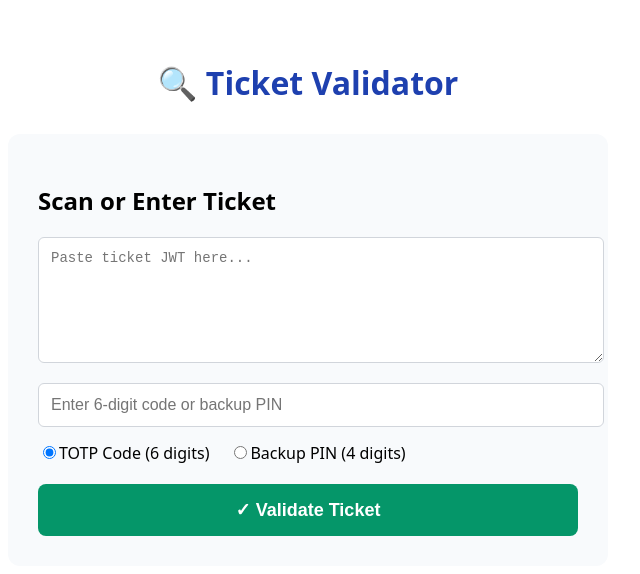
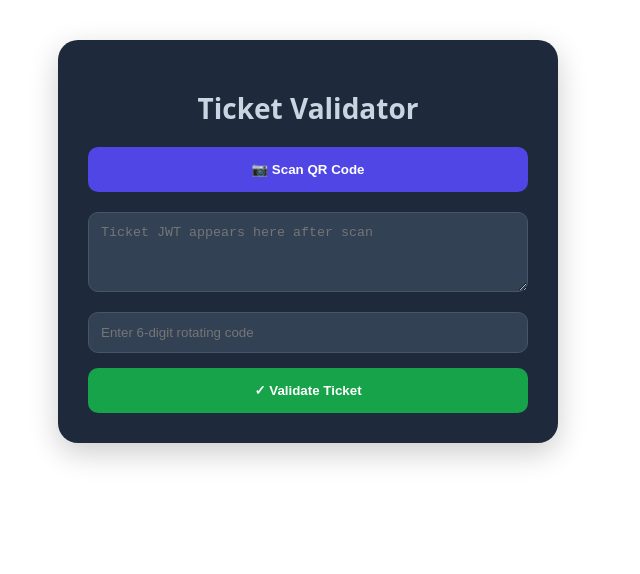
Before and after one commit to 2315431/dynamic-event-pass, a React (Vite) app: page /validator in a window 1280 px wide. Shown: the top 574 px of the page, without its empty margins (332-972 px from the left). Built offline with nearby package versions, Linux system fonts and the light colour scheme.

Commit message:
Final Upgrade: Add QR code scanner to validator

```diff
--- a/package.json
+++ b/package.json
@@ -11,9 +11,11 @@
   "dependencies": {
     "@supabase/supabase-js": "^2.38.4",
     "bcryptjs": "^2.4.3",
+    "html5-qrcode": "^2.3.8",
     "jsonwebtoken": "^9.0.2",
     "jwt-decode": "^4.0.0",
     "otplib": "^12.0.1",
+    "qrcode.react": "^3.1.0",
     "react": "^18.2.0",
     "react-dom": "^18.2.0",
     "react-router-dom": "^6.16.0"
--- a/src/pages/Ticket.jsx
+++ b/src/pages/Ticket.jsx
@@ -1,9 +1,12 @@
 import React, { useState, useEffect } from 'react';
 import { authenticator } from 'otplib';
 import { jwtDecode } from 'jwt-decode';
+import QRCode from 'qrcode.react'; // <-- Import the QR code generator
 
+// (Static styles remain the same)
 const staticStyles = {
   container: { maxWidth: '400px', margin: '40px auto', fontFamily: 'system-ui, sans-serif', padding: '0 20px' },
+  qrContainer: { backgroundColor: 'white', padding: '20px', borderRadius: '15px', marginBottom: '25px' },
   header: { fontSize: '24px', fontWeight: 'bold', marginBottom: '5px' },
   subheader: { fontSize: '16px', opacity: 0.9, marginBottom: '30px' },
   codeSection: { backgroundColor: 'rgba(255,255,255,0.2)', borderRadius: '15px', padding: '25px', marginBottom: '25px' },
@@ -11,25 +14,26 @@ const staticStyles = {
   timer: { fontSize: '14px', opacity: 0.8 },
   details: { textAlign: 'left', fontSize: '14px', lineHeight: '1.6' },
   detailRow: { display: 'flex', justifyContent: 'space-between', marginBottom: '8px', borderBottom: '1px solid rgba(255,255,255,0.2)', paddingBottom: '5px' },
-  backup: { marginTop: '30px', padding: '15px', backgroundColor: 'rgba(255,255,255,0.1)', borderRadius: '10px', fontSize: '12px' },
   message: { textAlign: 'center', padding: '40px', backgroundColor: '#334155', color: 'white', borderRadius: '20px' }
 };
 
 function Ticket() {
   const [ticketData, setTicketData] = useState(null);
+  const [ticketJWT, setTicketJWT] = useState('');
   const [currentCode, setCurrentCode] = useState('');
   const [timeRemaining, setTimeRemaining] = useState(0);
   const [error, setError] = useState('');
 
   useEffect(() => {
     const urlParams = new URLSearchParams(window.location.search);
-    const ticketJWT = urlParams.get('tk');
-    if (!ticketJWT) {
+    const jwtFromUrl = urlParams.get('tk');
+    if (!jwtFromUrl) {
       setError('No ticket found in URL.');
       return;
     }
     try {
-      const payload = jwtDecode(ticketJWT);
+      setTicketJWT(jwtFromUrl); // <-- Store the raw JWT for the QR code
+      const payload = jwtDecode(jwtFromUrl);
       setTicketData(payload);
       const generateCode = (secret) => {
         const code = authenticator.generate(secret);
@@ -41,23 +45,17 @@ function Ticket() {
       const interval = setInterval(() => generateCode(payload.totpSecret), 1000);
       return () => clearInterval(interval);
     } catch (err) {
-      console.error("Decoding failed:", err);
       setError('Invalid ticket format.');
     }
   }, []);
 
-  if (error) {
-    return <div style={staticStyles.container}><div style={staticStyles.message}>❌ {error}</div></div>;
-  }
-  if (!ticketData) {
-    return <div style={staticStyles.container}><div style={staticStyles.message}>Loading ticket...</div></div>;
-  }
+  if (error) return <div style={staticStyles.container}><div style={staticStyles.message}>❌ {error}</div></div>;
+  if (!ticketData) return <div style={staticStyles.container}><div style={staticStyles.message}>Loading ticket...</div></div>;
 
   const dynamicTicketStyle = {
     background: `linear-gradient(135deg, ${ticketData.brandingData?.backgroundColor || '#1e40af'}, #3b82f6)`,
     color: ticketData.brandingData?.primaryColor || 'white',
     borderRadius: '20px', padding: '30px', textAlign: 'center', boxShadow: '0 20px 40px rgba(0,0,0,0.1)',
-    position: 'relative', overflow: 'hidden'
   };
 
   return (
@@ -65,17 +63,21 @@ function Ticket() {
       <div style={dynamicTicketStyle}>
         <div style={staticStyles.header}>{ticketData.eventName}</div>
         <div style={staticStyles.subheader}>{ticketData.buyerName}</div>
+
+        {/* THIS IS THE NEW QR CODE SECTION */}
+        <div style={staticStyles.qrContainer}>
+            <QRCode value={ticketJWT} size={256} style={{ margin: '0 auto' }} />
+        </div>
+
         <div style={staticStyles.codeSection}>
           <div style={staticStyles.code}>{currentCode}</div>
           <div style={staticStyles.timer}>Refreshes in {timeRemaining}s</div>
         </div>
+
         <div style={staticStyles.details}>
           <div style={staticStyles.detailRow}><span>Ticket ID:</span><span>{ticketData.ticketId}</span></div>
-          <div style={staticStyles.detailRow}><span>Category:</span><span>{ticketData.category}</span></div>
           <div style={staticStyles.detailRow}><span>Seat:</span><span>{ticketData.seatInfo}</span></div>
-          <div style={staticStyles.detailRow}><span>Valid Until:</span><span>{new Date(ticketData.validTo).toLocaleDateString()}</span></div>
         </div>
-        <div style={staticStyles.backup}><strong>Works Offline!</strong><br/>This code updates automatically without internet.</div>
       </div>
     </div>
   );
--- a/src/pages/Validator.jsx
+++ b/src/pages/Validator.jsx
@@ -1,212 +1,123 @@
-import React, { useState } from 'react'
+import React, { useState, useEffect, useRef } from 'react';
+import { Html5QrcodeScanner } from 'html5-qrcode';
+
+// Styles for the modern validator UI
+const styles = {
+    container: { maxWidth: '500px', margin: '40px auto', fontFamily: 'system-ui, sans-serif', padding: '0 20px' },
+    card: { backgroundColor: '#1e293b', padding: '30px', borderRadius: '20px', boxShadow: '0 10px 30px rgba(0,0,0,0.2)', color: 'white' },
+    title: { fontSize: '28px', fontWeight: 'bold', color: '#cbd5e1', textAlign: 'center', marginBottom: '20px' },
+    input: { width: '100%', boxSizing: 'border-box', backgroundColor: '#334155', border: '1px solid #475569', color: 'white', padding: '12px', borderRadius: '10px', marginBottom: '15px' },
+    button: { width: '100%', backgroundColor: '#16a34a', color: 'white', fontWeight: 'bold', padding: '15px', borderRadius: '10px', border: 'none', cursor: 'pointer', transition: 'background-color 0.2s' },
+    scanButton: { width: '100%', backgroundColor: '#4f46e5', color: 'white', fontWeight: 'bold', padding: '15px', borderRadius: '10px', border: 'none', cursor: 'pointer', marginBottom: '20px', transition: 'background-color 0.2s' },
+    scanner: { border: '2px solid #4f46e5', borderRadius: '10px', overflow: 'hidden', marginBottom: '20px', padding: '10px' },
+    result: { marginTop: '20px', padding: '20px', borderRadius: '10px' },
+    success: { backgroundColor: '#14532d', color: '#a7f3d0' },
+    error: { backgroundColor: '#7f1d1d', color: '#fca5a5' },
+};
 
 function Validator() {
   const [ticketJWT, setTicketJWT] = useState('');
   const [code, setCode] = useState('');
-  const [codeType, setCodeType] = useState('totp');
-  const [isValidating, setIsValidating] = useState(false);
   const [result, setResult] = useState(null);
+  const [isScanning, setIsScanning] = useState(false);
+  const scannerRef = useRef(null); // Ref to hold the scanner instance
 
-  const validateTicket = async () => {
-    if (!ticketJWT.trim() || !code.trim()) {
-      setResult({ success: false, error: 'Please enter both ticket and code' });
-      return;
+  // This effect handles the camera scanner
+  useEffect(() => {
+    if (isScanning) {
+      // If a scanner instance doesn't exist, create one
+      if (!scannerRef.current) {
+        const scanner = new Html5QrcodeScanner(
+          'qr-reader',
+          { fps: 10, qrbox: { width: 250, height: 250 } },
+          false
+        );
+
+        const onScanSuccess = (decodedText) => {
+          setTicketJWT(decodedText);
+          setIsScanning(false);
+        };
+
+        const onScanError = (error) => {
+          // You can add error handling here if you wish
+          // console.warn(`QR scan error: ${error}`);
+        };
+
+        scanner.render(onScanSuccess, onScanError);
+        scannerRef.current = scanner; // Store the instance
+      }
+    } else {
+      // If scanning is stopped, clear the scanner
+      if (scannerRef.current) {
+        scannerRef.current.clear().catch(error => {
+          console.error("Failed to clear scanner.", error);
+        });
+        scannerRef.current = null;
+      }
     }
 
-    setIsValidating(true);
+    // Cleanup function to clear the scanner when the component unmounts
+    return () => {
+      if (scannerRef.current) {
+        scannerRef.current.clear();
+      }
+    };
+  }, [isScanning]);
 
+  const handleValidate = async () => {
+    setResult(null);
     try {
       const response = await fetch('/.netlify/functions/validate-ticket', {
         method: 'POST',
         headers: { 'Content-Type': 'application/json' },
-        body: JSON.stringify({
-          ticketJWT: ticketJWT.trim(),
-          code: code.trim(),
-          codeType,
-          validatorDevice: 'Web Validator Demo'
-        })
+        body: JSON.stringify({ ticketJWT, code }),
       });
-
       const data = await response.json();
       setResult(data);
-
-      if (data.success) {
-        // Clear form on success
-        setTicketJWT('');
-        setCode('');
-      }
-    } catch (error) {
-      console.error('Validation error:', error);
-      setResult({ success: false, error: 'Network error' });
-    } finally {
-      setIsValidating(false);
-    }
-  };
-
-  const styles = {
-    container: {
-      maxWidth: '600px',
-      margin: '20px auto',
-      padding: '20px',
-      fontFamily: 'system-ui, sans-serif'
-    },
-    header: {
-      textAlign: 'center',
-      color: '#1e40af',
-      marginBottom: '30px'
-    },
-    scanner: {
-      backgroundColor: '#f8fafc',
-      padding: '30px',
-      borderRadius: '12px',
-      marginBottom: '20px'
-    },
-    input: {
-      width: '100%',
-      padding: '12px',
-      marginBottom: '15px',
-      border: '1px solid #d1d5db',
-      borderRadius: '6px',
-      fontSize: '16px'
-    },
-    textarea: {
-      width: '100%',
-      padding: '12px',
-      marginBottom: '15px',
-      border: '1px solid #d1d5db',
-      borderRadius: '6px',
-      fontSize: '14px',
-      fontFamily: 'monospace',
-      minHeight: '100px',
-      resize: 'vertical'
-    },
-    radio: {
-      marginBottom: '20px'
-    },
-    radioOption: {
-      display: 'inline-block',
-      marginRight: '20px'
-    },
-    button: {
-      width: '100%',
-      padding: '15px',
-      backgroundColor: '#059669',
-      color: 'white',
-      border: 'none',
-      borderRadius: '8px',
-      fontSize: '18px',
-      cursor: 'pointer',
-      fontWeight: 'bold'
-    },
-    buttonDisabled: {
-      backgroundColor: '#9ca3af',
-      cursor: 'not-allowed'
-    },
-    result: {
-      padding: '20px',
-      borderRadius: '8px',
-      marginTop: '20px'
-    },
-    success: {
-      backgroundColor: '#ecfdf5',
-      border: '1px solid #10b981',
-      color: '#065f46'
-    },
-    error: {
-      backgroundColor: '#fef2f2',
-      border: '1px solid #ef4444',
-      color: '#991b1b'
-    },
-    ticketInfo: {
-      backgroundColor: '#f8fafc',
-      padding: '15px',
-      borderRadius: '8px',
-      marginTop: '15px'
+    } catch (err) {
+      setResult({ success: false, error: 'Network error.' });
     }
   };
 
   return (
     <div style={styles.container}>
-      <h1 style={styles.header}>🔍 Ticket Validator</h1>
+      <div style={styles.card}>
+        <h1 style={styles.title}>Ticket Validator</h1>
 
-      <div style={styles.scanner}>
-        <h2>Scan or Enter Ticket</h2>
+        {/* The "Scan" button that toggles the camera view */}
+        <button onClick={() => setIsScanning(!isScanning)} style={styles.scanButton}>
+          {isScanning ? '📷 Stop Scanning' : '📷 Scan QR Code'}
+        </button>
+
+        {/* The div where the camera view will be rendered */}
+        {isScanning && <div id="qr-reader" style={styles.scanner}></div>}
 
         <textarea
-          style={styles.textarea}
-          placeholder="Paste ticket JWT here..."
+          style={{ ...styles.input, minHeight: '80px', fontFamily: 'monospace' }}
           value={ticketJWT}
           onChange={(e) => setTicketJWT(e.target.value)}
+          placeholder="Ticket JWT appears here after scan"
         />
-
         <input
           style={styles.input}
           type="text"
-          placeholder="Enter 6-digit code or backup PIN"
           value={code}
           onChange={(e) => setCode(e.target.value)}
-          maxLength={6}
+          placeholder="Enter 6-digit rotating code"
+          maxLength="6"
         />
+        <button onClick={handleValidate} style={styles.button}>
+          ✓ Validate Ticket
+        </button>
 
-        <div style={styles.radio}>
-          <label style={styles.radioOption}>
-            <input
-              type="radio"
-              value="totp"
-              checked={codeType === 'totp'}
-              onChange={(e) => setCodeType(e.target.value)}
-            />
-            TOTP Code (6 digits)
-          </label>
-          <label style={styles.radioOption}>
-            <input
-              type="radio"
-              value="pin"
-              checked={codeType === 'pin'}
-              onChange={(e) => setCodeType(e.target.value)}
-            />
-            Backup PIN (4 digits)
-          </label>
-        </div>
-
-        <button
-          style={{
-            ...styles.button,
-            ...(isValidating ? styles.buttonDisabled : {})
-          }}
-          onClick={validateTicket}
-          disabled={isValidating}
-        >
-          {isValidating ? 'Validating...' : '✓ Validate Ticket'}
-        </button>
+        {result && (
+          <div style={{ ...styles.result, ...(result.success ? styles.success : styles.error) }}>
+            <strong>{result.success ? '✅ Access Granted' : '❌ Entry Denied'}</strong>
+            <p>{result.message || result.error || result.details}</p>
+            {result.success && <p>Guest: {result.ticketDetails?.buyerName}</p>}
+          </div>
+        )}
       </div>
-
-      {result && (
-        <div style={{
-          ...styles.result,
-          ...(result.success ? styles.success : styles.error)
-        }}>
-          {result.success ? (
-            <>
-              <h3>✅ Entry Approved</h3>
-              <div style={styles.ticketInfo}>
-                <p><strong>Ticket ID:</strong> {result.ticketData.ticketId}</p>
-                <p><strong>Event:</strong> {result.ticketData.eventName}</p>
-                <p><strong>Guest:</strong> {result.ticketData.buyerName}</p>
-                <p><strong>Category:</strong> {result.ticketData.category}</p>
-                <p><strong>Seat:</strong> {result.ticketData.seatInfo}</p>
-                <p><strong>Verified At:</strong> {new Date(result.redeemedAt).toLocaleString()}</p>
-              </div>
-            </>
-          ) : (
-            <>
-              <h3>❌ Entry Denied</h3>
-              <p>{result.error}</p>
-              {result.details && <p><small>{result.details}</small></p>}
-            </>
-          )}
-        </div>
-      )}
     </div>
   );
 }
```
Also changed, not shown: 1 other file (tests, documents, lock files or other folders).
